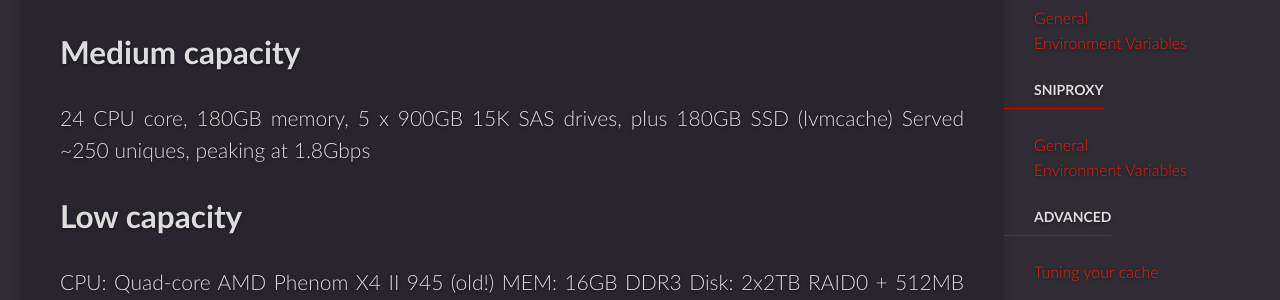
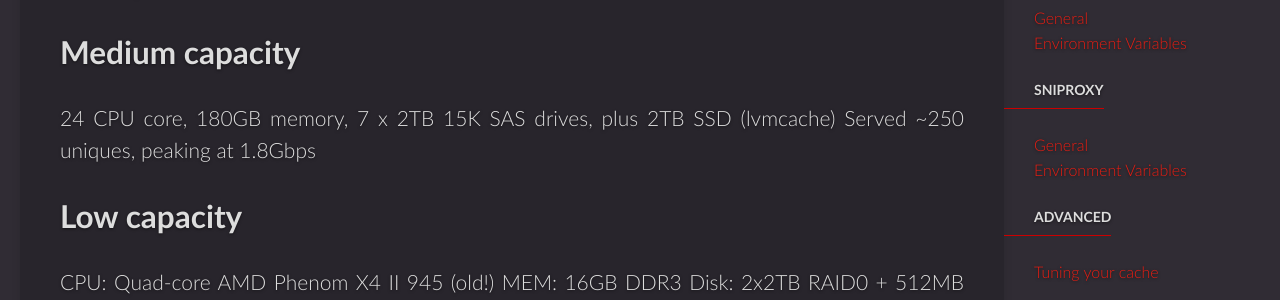
Before and after one commit to lancachenet/lancachenet.github.io, a Jekyll site: the page built from _docs/hardware.md, in a window 1280 px wide. Shown: the part 654-954 px from the top of the page. Built offline with Jekyll 4.4.1, drawn with Linux system fonts in a browser that asks for light colours; comment, search, counter and statistics services are not loaded.

Commit message:
Update hardware.md

```diff
--- a/_docs/hardware.md
+++ b/_docs/hardware.md
@@ -20,7 +20,7 @@ Served ~2,800 uniques, peaking at 10Gbps
 
 ## Medium capacity
 
-24 CPU core, 180GB memory, 5 x 900GB 15K SAS drives, plus 180GB SSD (lvmcache)
+24 CPU core, 180GB memory, 7 x 2TB 15K SAS drives, plus 2TB SSD (lvmcache)
 Served ~250 uniques, peaking at 1.8Gbps
 
 ## Low capacity
```
